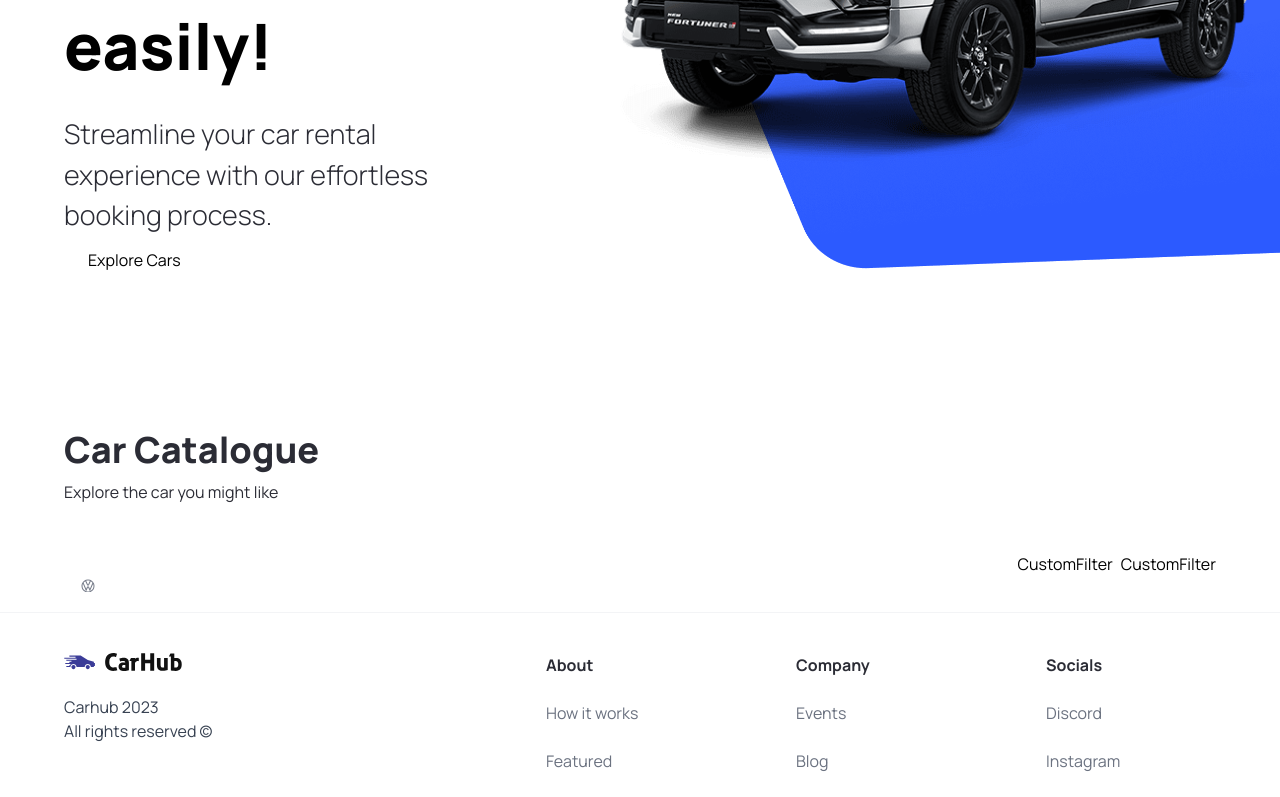
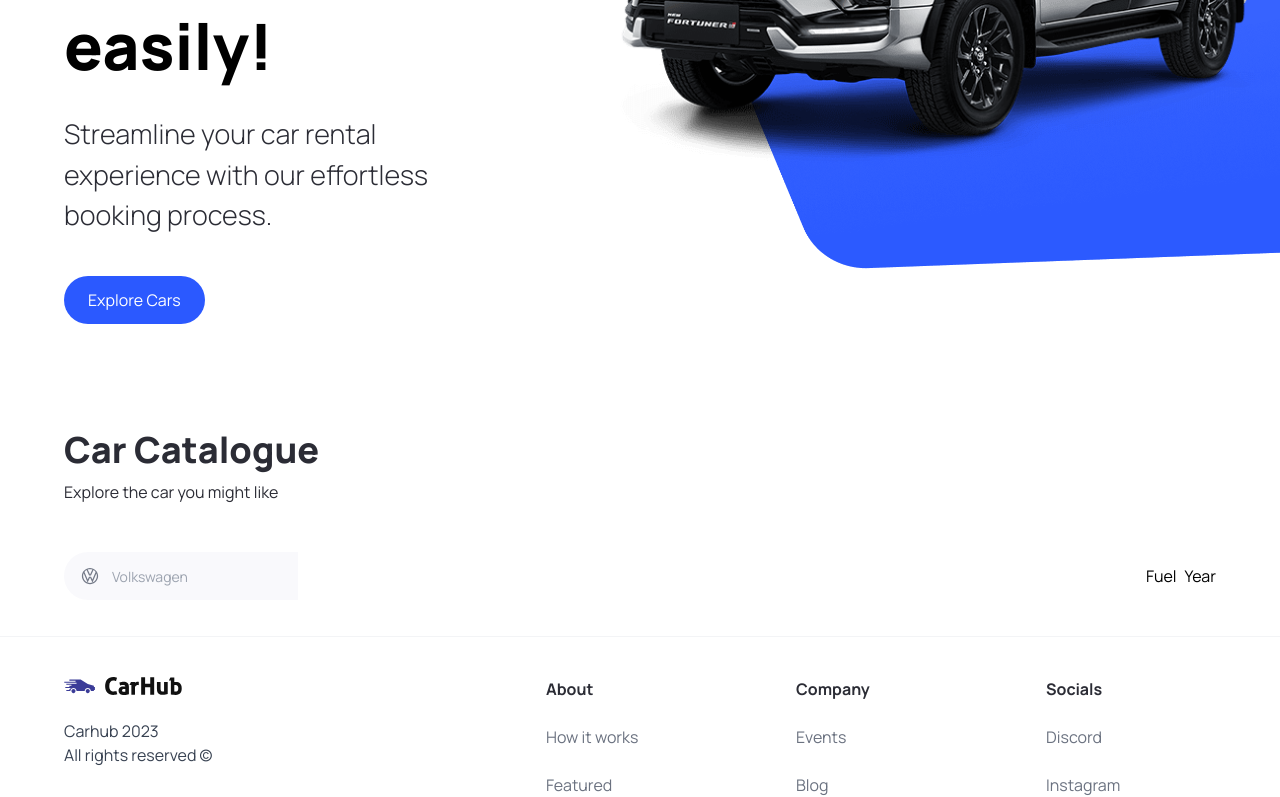
Before and after one commit to apsarabiswokarma/Car-showcase, a Next.js app: page / in a window 1280 px wide. Shown: the part 434-1231 px from the top of the page. Built offline with nearby package versions, Linux system fonts and the light colour scheme.

Commit message:
combobox filtered

```diff
--- a/app/page.tsx
+++ b/app/page.tsx
@@ -6,7 +6,7 @@ import Image from "next/image";
 export default function Home() {
   return (
     <main className="overflow-hidden">
-      <Hero></Hero>
+      <Hero />
       <div className="mt-12 padding-x padding-y max-width id=discover ">
         <div className="home__text-container">
           <h1 className="text-4xl font-extrabold">Car Catalogue</h1>
--- a/components/CustomFilter.tsx
+++ b/components/CustomFilter.tsx
@@ -1,7 +1,7 @@
 import React from "react";
 
-function CustomFilter() {
-  return <div>CustomFilter</div>;
+function CustomFilter({ title }: { title: string }) {
+  return <div>{title}</div>;
 }
 
 export default CustomFilter;
--- a/components/Hero.tsx
+++ b/components/Hero.tsx
@@ -14,7 +14,11 @@ const Hero = () => {
           Streamline your car rental experience with our effortless booking
           process.
         </p>
-        <CustomButton title="Explore Cars" handleClick={handleScroll} />
+        <CustomButton
+          title="Explore Cars"
+          handleClick={handleScroll}
+          containerStyles="bg-primary-blue text-white rounded-full mt-10"
+        />
       </div>
       <div className="hero__image-container">
         <div className="hero__image">
--- a/components/SearchBar.tsx
+++ b/components/SearchBar.tsx
@@ -1,3 +1,4 @@
+"use client";
 import React from "react";
 import { useState } from "react";
 import { SearchManufacturer } from "./";
@@ -7,6 +8,7 @@ function SearchBar() {
   //
   const [manufacturer, setmanufacturer] = useState("");
   const handleSearch = () => {};
+
   return (
     <form className="searchbar" onSubmit={handleSearch}>
       <div className="searchbar__item">
--- a/components/SearchManufacturer.tsx
+++ b/components/SearchManufacturer.tsx
@@ -1,13 +1,26 @@
-"use client";
+// "use client";
+import { useState, Fragment } from "react";
 import { Combobox, Transition } from "@headlessui/react";
 import { SearchManufacturerProps } from "@/types";
 import React from "react";
 import Image from "next/image";
+import { manufacturers } from "@/constants";
 
 function SearchManufacturer({
   manufacturer,
   setmanufacturer,
 }: SearchManufacturerProps) {
+  const [query, setQuery] = useState("");
+  const filteredManufacturers =
+    query === ""
+      ? manufacturers
+      : manufacturers.filter((item) =>
+          item
+            .toLowerCase()
+            .replace(/\s+/g, "")
+            .includes(query.toLowerCase().replace(/\s+/g, ""))
+        );
+
   return (
     <div className="search-manufacture">
       <Combobox>
@@ -21,6 +34,45 @@ function SearchManufacturer({
               alt="Car Logo"
             />
           </Combobox.Button>
+          <Combobox.Input
+            className="search-manufacturer__input"
+            placeholder="Volkswagen"
+            displayValue={(manufacturer: string) => manufacturer}
+            onChange={(e) => {
+              setQuery(e.target.value);
+            }}
+          />
+          <Transition
+            as={Fragment}
+            leave="transition ease-in duration-100"
+            leaveFrom="opacity-100"
+            leaveTo="opacity-0"
+            afterLeave={() => setQuery("")}
+          >
+            <Combobox.Options>
+              {filteredManufacturers.length === 0 && query !== "" ? (
+                <Combobox.Option
+                  value={query}
+                  className="search-manufacturer__option"
+                >
+                  Create "{query}"
+                </Combobox.Option>
+              ) : (
+                filteredManufacturers.map((item) => (
+                  <Combobox.Option
+                    key={item}
+                    className={({
+                      active,
+                    }) => `relative search-manufacturer__option
+                ${active ? "bg-primary-blue text-white" : "text-gray-900"}`}
+                    value={item}
+                  >
+                    {item}
+                  </Combobox.Option>
+                ))
+              )}
+            </Combobox.Options>
+          </Transition>
         </div>
       </Combobox>
     </div>
```
